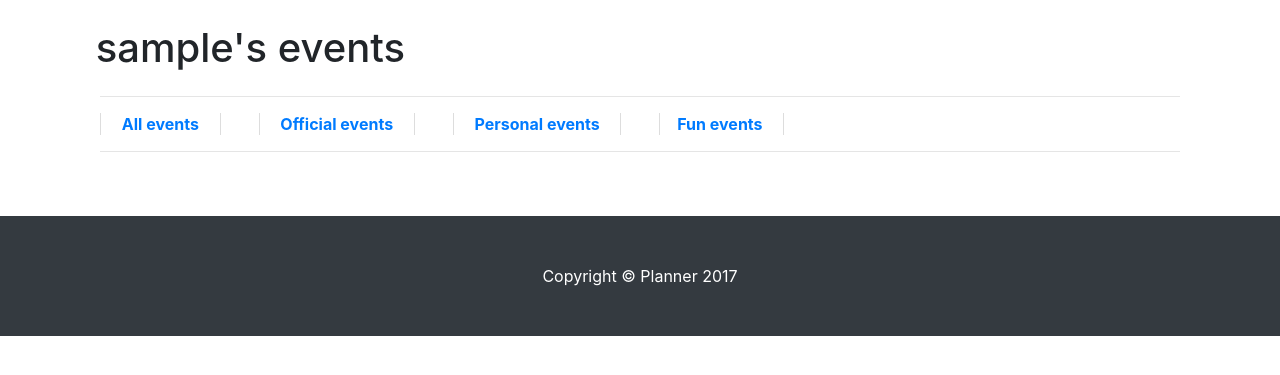
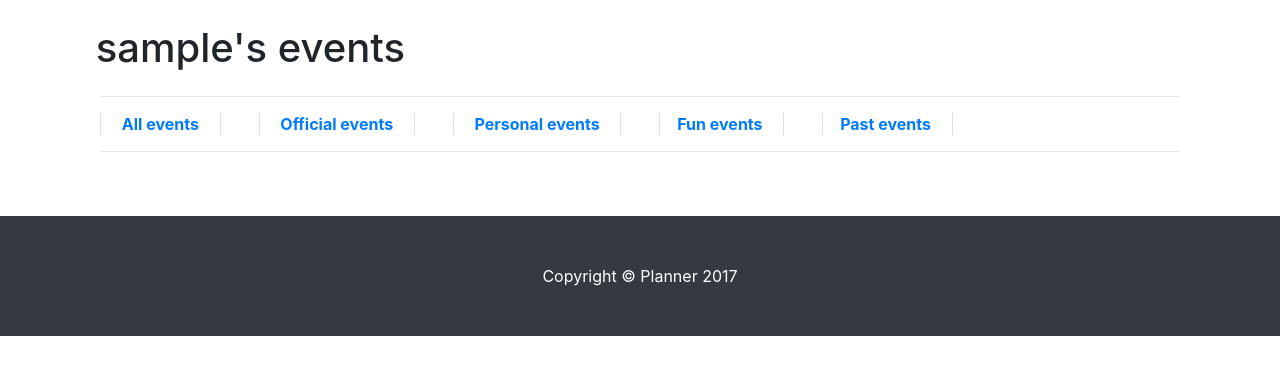
Before and after one commit to ShubhangiSk/Planner-Website, a Django app: page /fun_events/ in a window 1280 px wide. Shown: the part 56-431 px from the top of the page. Run offline with Django 3.2, Linux system fonts and the light colour scheme; the visitor is signed in with stand-in values (Sample User, id 1); data that the repository does not hold is empty; some libraries are stand-ins or nearby versions.

Commit message:
Added past events section

```diff
--- a/planner/models.py
+++ b/planner/models.py
@@ -33,6 +33,7 @@ class Event(models.Model):
             days=b.days
             if(days<0):
                 self.event_completed=True
+                self.save()
                 return "Oopsie! Time is up! I hope you finished this event!"
             hours=b.seconds//3600
             if(hours<0):
--- a/planner/templates/planner/add_new_event.html
+++ b/planner/templates/planner/add_new_event.html
@@ -14,6 +14,8 @@
     <th style="border-left: 1px solid #ddd; border-right: 1px solid #ddd" ><a href="{% url 'personal_events' %}">&emsp; Personal events &emsp;</a></th>
 	<th style="border-right: 1px solid #ddd">&emsp; &emsp;</th>
     <th style="border-left: 1px solid #ddd; border-right: 1px solid #ddd"><a href="{% url 'fun_events' %}">&emsp;Fun events &emsp;</a></th>
+	<th style="border-right: 1px solid #ddd">&emsp; &emsp;</th>
+    <th style="border-left: 1px solid #ddd; border-right: 1px solid #ddd"><a href="{% url 'past_events' %}">&emsp;Past events &emsp;</a></th>
   </tr>
  </table>
  <hr>
--- a/planner/templates/planner/event_detail.html
+++ b/planner/templates/planner/event_detail.html
@@ -32,6 +32,8 @@
     <th style="border-left: 1px solid #ddd; border-right: 1px solid #ddd" ><a href="{% url 'personal_events' %}">&emsp; Personal events &emsp;</a></th>
 	<th style="border-right: 1px solid #ddd">&emsp; &emsp;</th>
     <th style="border-left: 1px solid #ddd; border-right: 1px solid #ddd"><a href="{% url 'fun_events' %}">&emsp;Fun events &emsp;</a></th>
+	<th style="border-right: 1px solid #ddd">&emsp; &emsp;</th>
+    <th style="border-left: 1px solid #ddd; border-right: 1px solid #ddd"><a href="{% url 'past_events' %}">&emsp;Past events &emsp;</a></th>
   </tr>
  </table>
  <hr>
--- a/planner/templates/planner/login_page.html
+++ b/planner/templates/planner/login_page.html
@@ -19,6 +19,8 @@
     <th style="border-left: 1px solid #ddd; border-right: 1px solid #ddd" ><a href="{% url 'personal_events' %}">&emsp; Personal events &emsp;</a></th>
 	<th style="border-right: 1px solid #ddd">&emsp; &emsp;</th>
     <th style="border-left: 1px solid #ddd; border-right: 1px solid #ddd"><a href="{% url 'fun_events' %}">&emsp;Fun events &emsp;</a></th>
+	<th style="border-right: 1px solid #ddd">&emsp; &emsp;</th>
+    <th style="border-left: 1px solid #ddd; border-right: 1px solid #ddd"><a href="{% url 'past_events' %}">&emsp;Past events &emsp;</a></th>
   </tr>
  </table>
  <hr>
@@ -62,6 +64,8 @@
     <th style="border-left: 1px solid #ddd; border-right: 1px solid #ddd" ><a href="{% url 'login' %}">&emsp; Personal events &emsp;</a></th>
 	<th style="border-right: 1px solid #ddd">&emsp; &emsp;</th>
     <th style="border-left: 1px solid #ddd; border-right: 1px solid #ddd"><a href="{% url 'login' %}">&emsp;Fun events &emsp;</a></th>
+	<th style="border-right: 1px solid #ddd">&emsp; &emsp;</th>
+    <th style="border-left: 1px solid #ddd; border-right: 1px solid #ddd"><a href="{% url 'login' %}">&emsp;Past events &emsp;</a></th>
   </tr>
  </table>
  <hr>
--- a/planner/urls.py
+++ b/planner/urls.py
@@ -12,4 +12,5 @@ urlpatterns = [
     url(r'^official_events/?$',views.official_events, name='official_events'),
     url(r'^personal_events/?$',views.personal_events, name='personal_events'),
     url(r'^fun_events/?$',views.fun_events, name='fun_events'),
+    url(r'^past_events/?$',views.past_events, name='past_events'),
 ]
--- a/planner/views.py
+++ b/planner/views.py
@@ -23,29 +23,34 @@ def event_new(request):
             event = form.save(commit=False)
             event.username = request.user
             event.starting_date =timezone.now()
+            abc=event.get_remaining_days()
             event.save()
             return redirect('login_page')
     else:
         form = EventForm()
     return render(request, 'planner/add_new_event.html', {'form': form})
 
+def  past_events(request):
+    events=Event.objects.filter(username=request.user, event_completed=True).order_by('priority')
+    return render(request, 'planner/login_page.html', {'events':events})
+
 
 def  official_events(request):
-    events=Event.objects.filter(username=request.user, category="official_event").order_by('priority')
+    events=Event.objects.filter(username=request.user, category="official_event", event_completed=False).order_by('priority')
     return render(request, 'planner/login_page.html', {'events':events})
 
 def  personal_events(request):
-    events=Event.objects.filter(username=request.user, category="personal_event").order_by('priority')
+    events=Event.objects.filter(username=request.user, category="personal_event", event_completed=False).order_by('priority')
     return render(request, 'planner/login_page.html', {'events':events})
 
 def  fun_events(request):
-    events=Event.objects.filter(username=request.user, category="fun_event").order_by('priority')
+    events=Event.objects.filter(username=request.user, category="fun_event", event_completed=False).order_by('priority')
     return render(request, 'planner/login_page.html', {'events':events})
 
 def event_delete(request,pk):
     event = get_object_or_404(Event, pk=pk)
     event.delete()
-    events=Event.objects.filter(username=request.user)
+    events=Event.objects.filter(username=request.user, event_completed=False).order_by('priority')
     return render(request, 'planner/login_page.html', {'events':events})
 
 def event_edit(request, pk):
@@ -66,9 +71,9 @@ def event_edit(request, pk):
 def login_page(request):
     if request.user.is_anonymous():
         uname=User.objects.get(username='sample')
-        events=Event.objects.filter(username=uname).order_by('priority')
+        events=Event.objects.filter(username=uname, event_completed=False).order_by('priority')
     else:
-        events=Event.objects.filter(username=request.user).order_by('priority')
+        events=Event.objects.filter(username=request.user,event_completed=False ).order_by('priority')
         cnt=0
         for e in events:
           cnt=cnt+1
```
